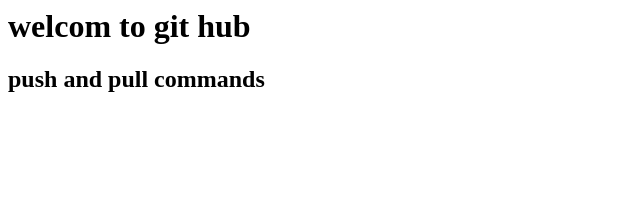
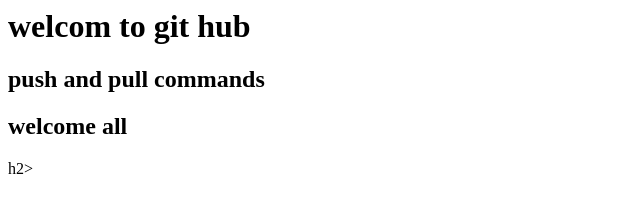
Before and after one commit to Rohith-9010/devops_example, a plain HTML site: page index.html in a window 1280 px wide. Shown: the whole page, without its empty margins (0-640 px from the left). Drawn offline with Linux system fonts and the light colour scheme.

Commit message:
data adedd html
Added a new header welcoming all users.

```diff
--- a/index.html
+++ b/index.html
@@ -1,2 +1,4 @@
 <h1>welcom to git hub</h1>
 <h2>push and pull commands</h2>
+
+<h2>welcome all</h2>h2>
```
